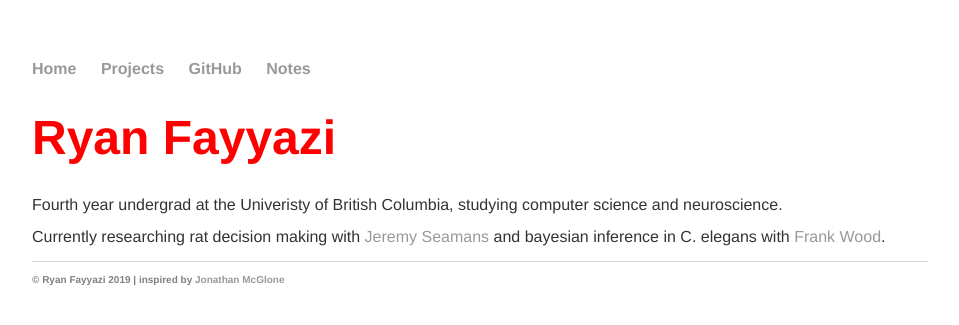
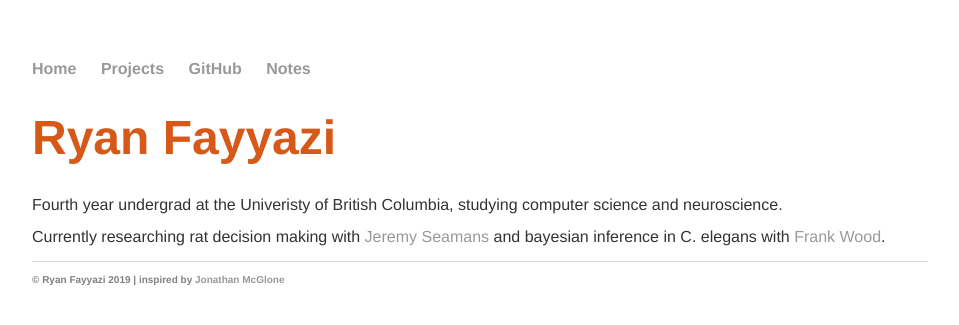
Before and after one commit to rfayyazi/rfayyazi.github.io, a Jekyll site: the page built from index.html, in a window 1280 px wide. Shown: the top 325 px of the page, without its empty margins (160-1119 px from the left). Built offline with Jekyll 4.4.1, drawn with Linux system fonts in a browser that asks for light colours.

Commit message:
Update main.css

```diff
--- a/css/main.css
+++ b/css/main.css
@@ -21,8 +21,8 @@
 }
 h1 {
     font-size: 3em;
-    font-family: 'Barlow', 'Helvetica', 'Arial', 'Sans-Serif';
-    color: #ff0000
+    font-family:'Helvetica', 'Arial', 'Sans-Serif';
+    color: #D7591A
 }
 p {
     font-size: 1.0em;
```
